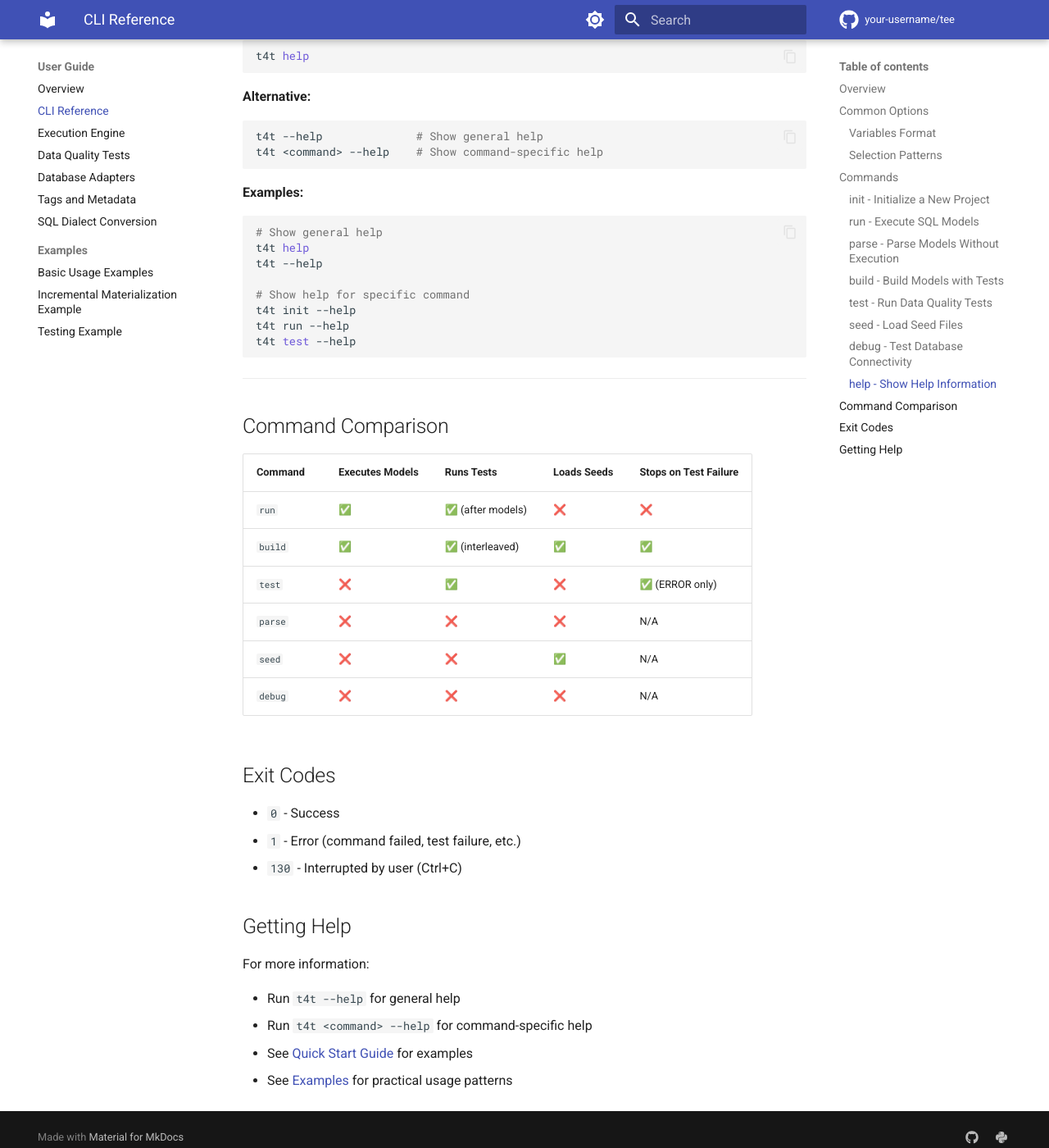
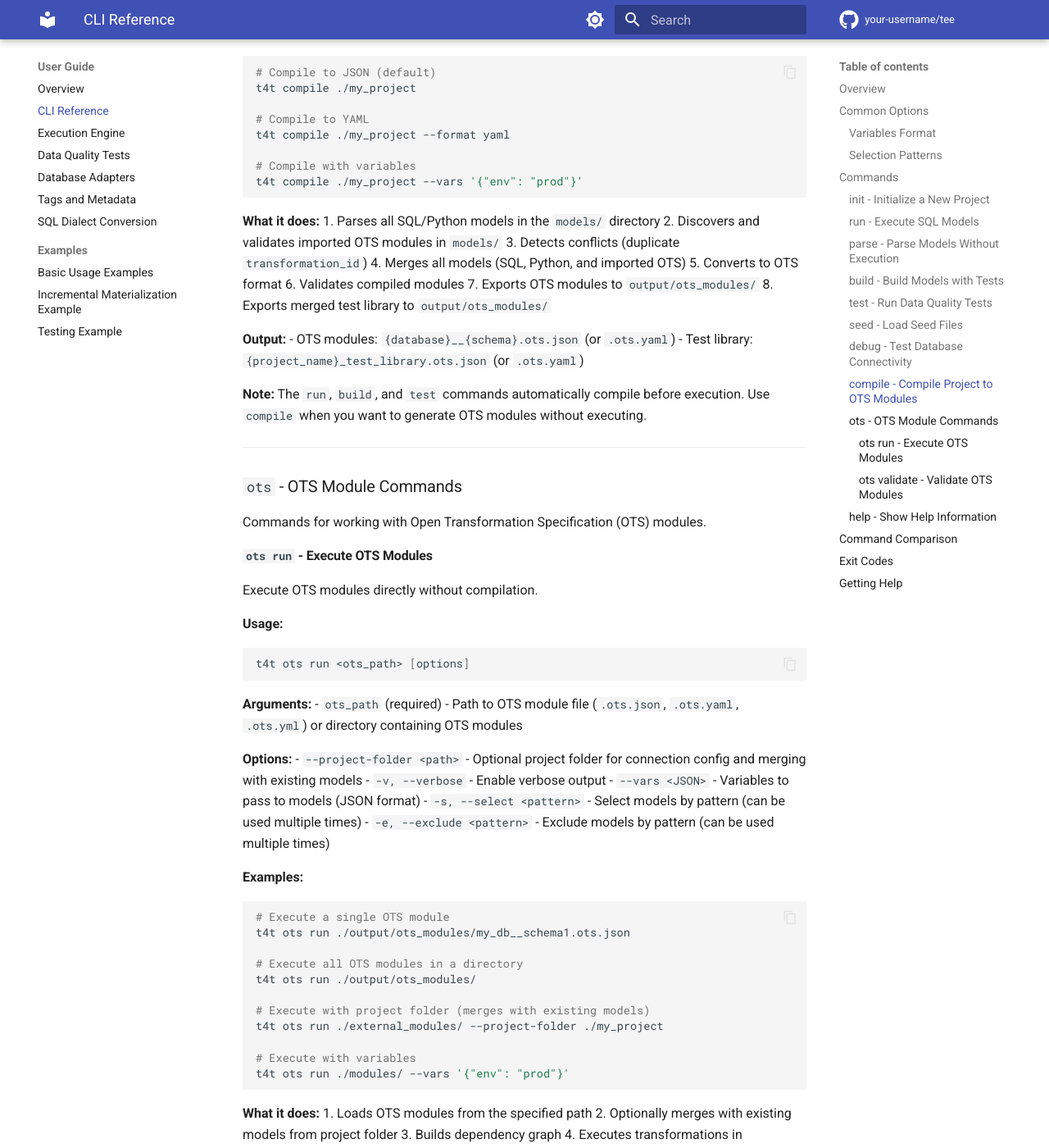
Before and after one commit to francescomucio/tee-as-transformation, an MkDocs documentation site: the page built from docs/user-guide/cli-reference.md, in a window 1280 px wide and 1400 px high, scrolled down 7287 px. Shown: the whole window at 82% size. Built offline with MkDocs 1.6.1 and Material for MkDocs 9.7.7, drawn with Linux system fonts in a browser that asks for light colours; comment, search, counter and statistics services are not loaded; the version menu is left out; some of the changed text lies outside the part shown.

Commit message:
docs: Fix outdated documentation and remove incorrect references
- Fix test library export documentation: changed from 't4t parse' to 't4t compile'
- Update output location from 'output/' to 'output/ots_modules/'
- Add YAML format support to test library export documentation
- Remove all CLI severity override examples (--severity option was removed)
- Update severity configuration references to clarify metadata-based approach
- Fix duplicate/conflicting information about severity overrides
- Update examples to reflect current CLI behavior

Files updated:
- docs/user-guide/data-quality-tests.md
- docs/user-guide/examples/testing-example.md
- docs/user-guide/overview.md
- docs/user-guide/cli-reference.md (already updated in previous commit)
- docs/README.md (already updated in previous commit)

````diff
--- a/docs/user-guide/cli-reference.md
+++ b/docs/user-guide/cli-reference.md
@@ -133,11 +133,12 @@ t4t run ./my_project --select my_model --exclude tag:deprecated
 ```
 
 **What it does:**
-1. Parses all SQL models in the `models/` directory
-2. Resolves dependencies automatically
-3. Executes models in the correct order
-4. Materializes results as tables/views in the database
-5. Automatically runs tests after model execution
+1. Compiles project to OTS modules (parses SQL/Python models, loads imported OTS modules)
+2. Loads compiled OTS modules from `output/ots_modules/`
+3. Resolves dependencies automatically
+4. Executes models in the correct order
+5. Materializes results as tables/views in the database
+6. Automatically runs tests after model execution
 
 ---
 
@@ -213,11 +214,13 @@ t4t build ./my_project --select my_model
 ```
 
 **What it does:**
-1. Executes models in dependency order
-2. Runs tests after each model execution
-3. Stops on first ERROR severity test failure
-4. Continues on WARNING severity test failures
-5. Automatically loads seeds before execution
+1. Compiles project to OTS modules (parses SQL/Python models, loads imported OTS modules)
+2. Loads compiled OTS modules from `output/ots_modules/`
+3. Executes models in dependency order
+4. Runs tests after each model execution
+5. Stops on first ERROR severity test failure
+6. Continues on WARNING severity test failures
+7. Automatically loads seeds before execution
 
 **Exit codes:**
 - `0` - All models and tests passed
@@ -268,14 +261,11 @@ t4t test ./my_project --select my_schema.*
 t4t test ./my_project -v
 ```
 
-**Severity Override Format:**
-- `test_name=severity` - Override for all instances of a test
-- `table.test_name=severity` - Override for a specific table
-- `table.column.test_name=severity` - Override for a specific column test
-
-**Severity values:**
-- `error` - Test failure stops execution (default for most tests)
-- `warning` - Test failure is reported but doesn't stop execution
+**What it does:**
+1. Compiles project to OTS modules (parses SQL/Python models, loads imported OTS modules)
+2. Loads compiled OTS modules from `output/ots_modules/`
+3. Builds dependency graph
+4. Runs all data quality tests
 
 **Exit codes:**
 - `0` - All tests passed
@@ -368,6 +358,134 @@ t4t debug ./my_project -v
 
 ---
 
+### `compile` - Compile Project to OTS Modules
+
+Compile t4t project to Open Transformation Specification (OTS) modules and test libraries.
+
+**Usage:**
+```bash
+t4t compile <project_folder> [options]
+```
+
+**Arguments:**
+- `project_folder` (required) - Path to the project folder containing `project.toml`
+
+**Options:**
+- `-v, --verbose` - Enable verbose output
+- `--vars <JSON>` - Variables to pass to models (JSON format)
+- `-f, --format <format>` - Output format: `json` or `yaml` (default: `json`)
+
+**Examples:**
+```bash
+# Compile to JSON (default)
+t4t compile ./my_project
+
+# Compile to YAML
+t4t compile ./my_project --format yaml
+
+# Compile with variables
+t4t compile ./my_project --vars '{"env": "prod"}'
+```
+
+**What it does:**
+1. Parses all SQL/Python models in the `models/` directory
+2. Discovers and validates imported OTS modules in `models/`
+3. Detects conflicts (duplicate `transformation_id`)
+4. Merges all models (SQL, Python, and imported OTS)
+5. Converts to OTS format
+6. Validates compiled modules
+7. Exports OTS modules to `output/ots_modules/`
+8. Exports merged test library to `output/ots_modules/`
+
+**Output:**
+- OTS modules: `{database}__{schema}.ots.json` (or `.ots.yaml`)
+- Test library: `{project_name}_test_library.ots.json` (or `.ots.yaml`)
+
+**Note:** The `run`, `build`, and `test` commands automatically compile before execution. Use `compile` when you want to generate OTS modules without executing.
+
+---
+
+### `ots` - OTS Module Commands
+
+Commands for working with Open Transformation Specification (OTS) modules.
+
+#### `ots run` - Execute OTS Modules
+
+Execute OTS modules directly without compilation.
+
+**Usage:**
+```bash
+t4t ots run <ots_path> [options]
+```
+
+**Arguments:**
+- `ots_path` (required) - Path to OTS module file (`.ots.json`, `.ots.yaml`, `.ots.yml`) or directory containing OTS modules
+
+**Options:**
+- `--project-folder <path>` - Optional project folder for connection config and merging with existing models
+- `-v, --verbose` - Enable verbose output
+- `--vars <JSON>` - Variables to pass to models (JSON format)
+- `-s, --select <pattern>` - Select models by pattern (can be used multiple times)
+- `-e, --exclude <pattern>` - Exclude models by pattern (can be used multiple times)
+
+**Examples:**
+```bash
+# Execute a single OTS module
+t4t ots run ./output/ots_modules/my_db__schema1.ots.json
+
+# Execute all OTS modules in a directory
+t4t ots run ./output/ots_modules/
+
+# Execute with project folder (merges with existing models)
+t4t ots run ./external_modules/ --project-folder ./my_project
+
+# Execute with variables
+t4t ots run ./modules/ --vars '{"env": "prod"}'
+```
+
+**What it does:**
+1. Loads OTS modules from the specified path
+2. Optionally merges with existing models from project folder
+3. Builds dependency graph
+4. Executes transformations in dependency order
+
+---
+
+#### `ots validate` - Validate OTS Modules
+
+Validate OTS module files for compliance with the OTS specification.
+
+**Usage:**
+```bash
+t4t ots validate <ots_path> [options]
+```
+
+**Arguments:**
+- `ots_path` (required) - Path to OTS module file (`.ots.json`, `.ots.yaml`, `.ots.yml`) or directory containing OTS modules
+
+**Options:**
+- `-v, --verbose` - Enable verbose output
+
+**Examples:**
+```bash
+# Validate a single OTS module
+t4t ots validate ./output/ots_modules/my_db__schema1.ots.json
+
+# Validate all OTS modules in a directory
+t4t ots validate ./output/ots_modules/
+
+# Validate with verbose output
+t4t ots validate ./module.ots.yaml -v
+```
+
+**What it validates:**
+- OTS version compatibility (supports 0.1.0 and below)
+- Schema location matches file path
+- Required fields and structure
+- Module format (JSON/YAML)
+
+---
+
 ### `help` - Show Help Information
 
 Display help information for the CLI.
@@ -392,21 +510,26 @@ t4t --help
 # Show help for specific command
 t4t init --help
 t4t run --help
-t4t test --help
+t4t compile --help
+t4t ots --help
+t4t ots run --help
 ```
 
 ---
 
 ## Command Comparison
 
-| Command | Executes Models | Runs Tests | Loads Seeds | Stops on Test Failure |
-|---------|----------------|------------|-------------|----------------------|
-| `run` | ✅ | ✅ (after models) | ❌ | ❌ |
-| `build` | ✅ | ✅ (interleaved) | ✅ | ✅ |
-| `test` | ❌ | ✅ | ❌ | ✅ (ERROR only) |
-| `parse` | ❌ | ❌ | ❌ | N/A |
-| `seed` | ❌ | ❌ | ✅ | N/A |
-| `debug` | ❌ | ❌ | ❌ | N/A |
+| Command | Compiles | Executes Models | Runs Tests | Loads Seeds | Stops on Test Failure |
+|---------|----------|----------------|------------|-------------|----------------------|
+| `compile` | ✅ | ❌ | ❌ | ❌ | N/A |
+| `run` | ✅ | ✅ | ✅ (after models) | ❌ | ❌ |
+| `build` | ✅ | ✅ | ✅ (interleaved) | ✅ | ✅ |
+| `test` | ✅ | ❌ | ✅ | ❌ | ✅ (ERROR only) |
+| `parse` | ❌ | ❌ | ❌ | ❌ | N/A |
+| `seed` | ❌ | ❌ | ❌ | ✅ | N/A |
+| `debug` | ❌ | ❌ | ❌ | ❌ | N/A |
+| `ots run` | ❌ | ✅ | ❌ | ❌ | ❌ |
+| `ots validate` | ❌ | ❌ | ❌ | ❌ | N/A |
 
 ## Exit Codes
 
````
Also changed, not shown: other parts of docs/user-guide/cli-reference.md (+0 -10 lines), docs/README.md (+5 -0 lines), docs/user-guide/data-quality-tests.md (+24 -20 lines), docs/user-guide/examples/testing-example.md (+3 -3 lines), docs/user-guide/overview.md (+1 -1 lines).
